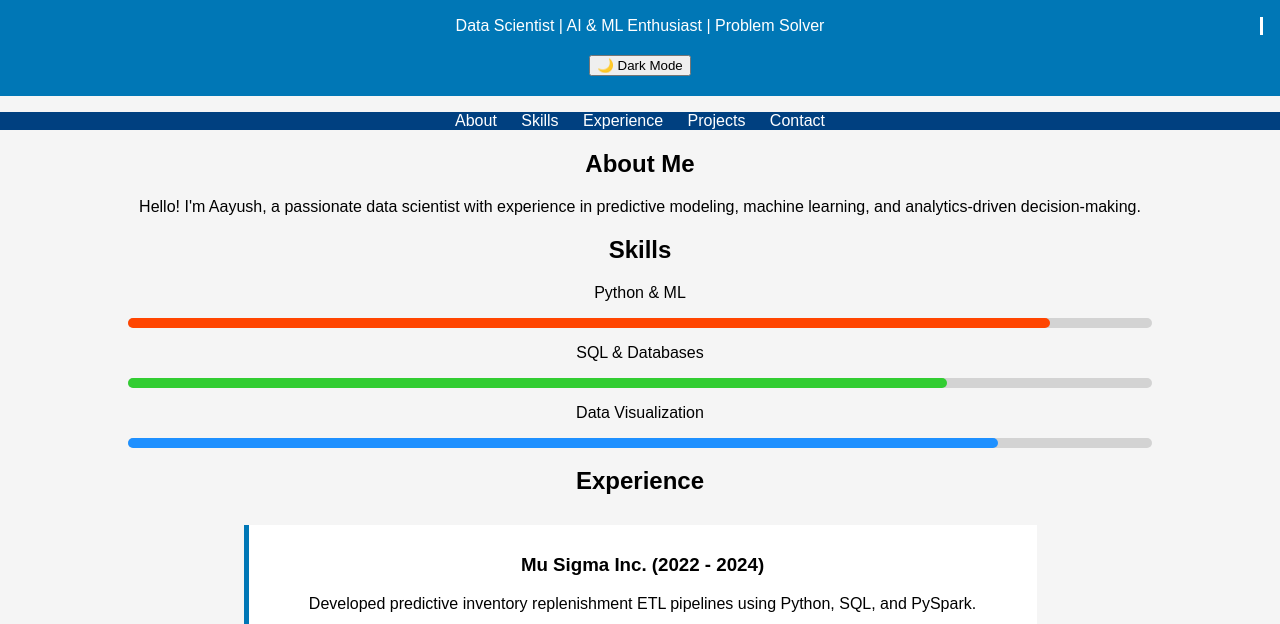
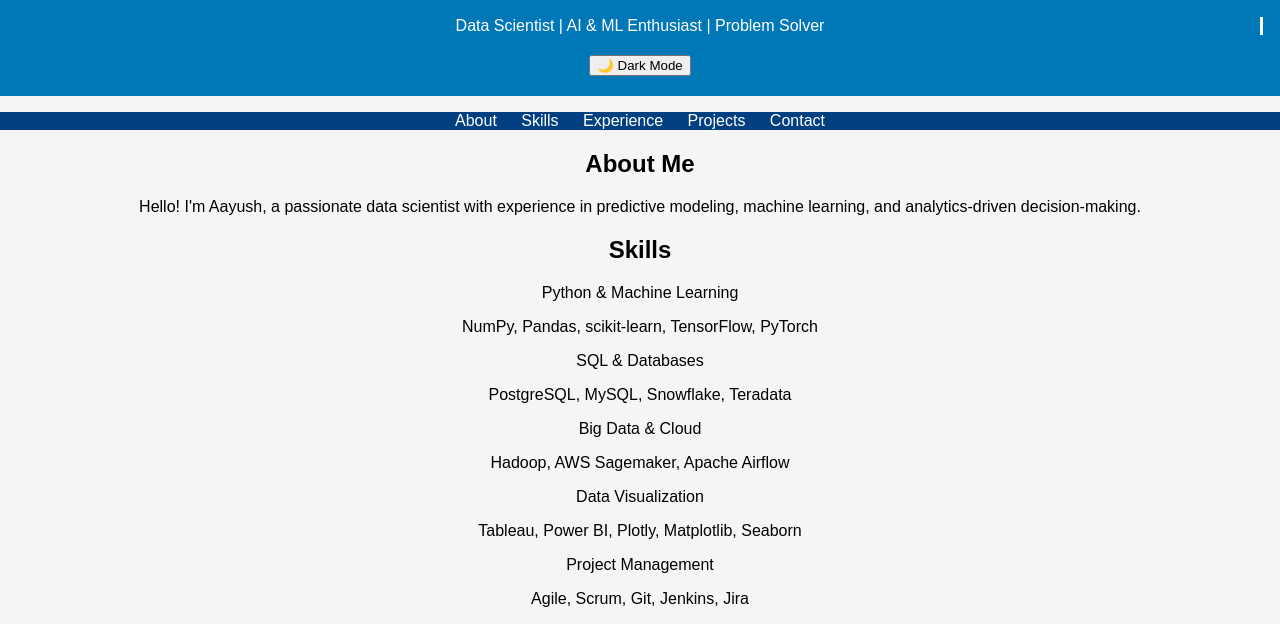
Before and after one commit to aver81/.website, a plain HTML site: page index.html in a window 1280 px wide. Shown: the part 99-723 px from the top of the page. Drawn offline with Linux system fonts and the light colour scheme.

Commit message:
Update index.html

```diff
--- a/index.html
+++ b/index.html
@@ -32,20 +32,41 @@
     </section>
 
     <section id="skills">
-        <h2>Skills</h2>
-        <div class="skill">
-            <p>Python & ML</p>
-            <div class="bar"><div class="progress python"></div></div>
+    <h2>Skills</h2>
+    <div class="skills-container">
+        <div class="skill-card">
+            <div class="card-front">Python & Machine Learning</div>
+            <div class="card-back">
+                <p>NumPy, Pandas, scikit-learn, TensorFlow, PyTorch</p>
+            </div>
         </div>
-        <div class="skill">
-            <p>SQL & Databases</p>
-            <div class="bar"><div class="progress sql"></div></div>
+        <div class="skill-card">
+            <div class="card-front">SQL & Databases</div>
+            <div class="card-back">
+                <p>PostgreSQL, MySQL, Snowflake, Teradata</p>
+            </div>
         </div>
-        <div class="skill">
-            <p>Data Visualization</p>
-            <div class="bar"><div class="progress viz"></div></div>
+        <div class="skill-card">
+            <div class="card-front">Big Data & Cloud</div>
+            <div class="card-back">
+                <p>Hadoop, AWS Sagemaker, Apache Airflow</p>
+            </div>
         </div>
-    </section>
+        <div class="skill-card">
+            <div class="card-front">Data Visualization</div>
+            <div class="card-back">
+                <p>Tableau, Power BI, Plotly, Matplotlib, Seaborn</p>
+            </div>
+        </div>
+        <div class="skill-card">
+            <div class="card-front">Project Management</div>
+            <div class="card-back">
+                <p>Agile, Scrum, Git, Jenkins, Jira</p>
+            </div>
+        </div>
+    </div>
+</section>
+
 
     <section id="experience">
         <h2>Experience</h2>
```
